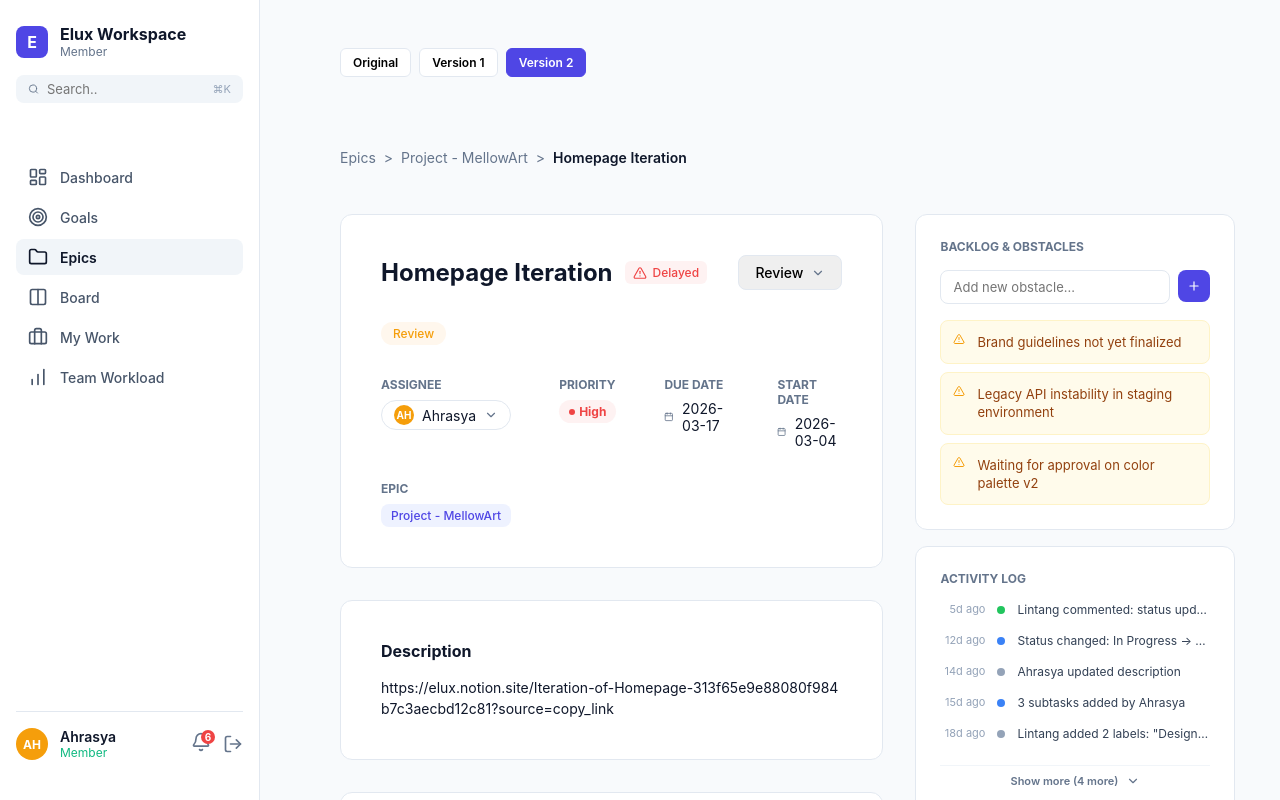
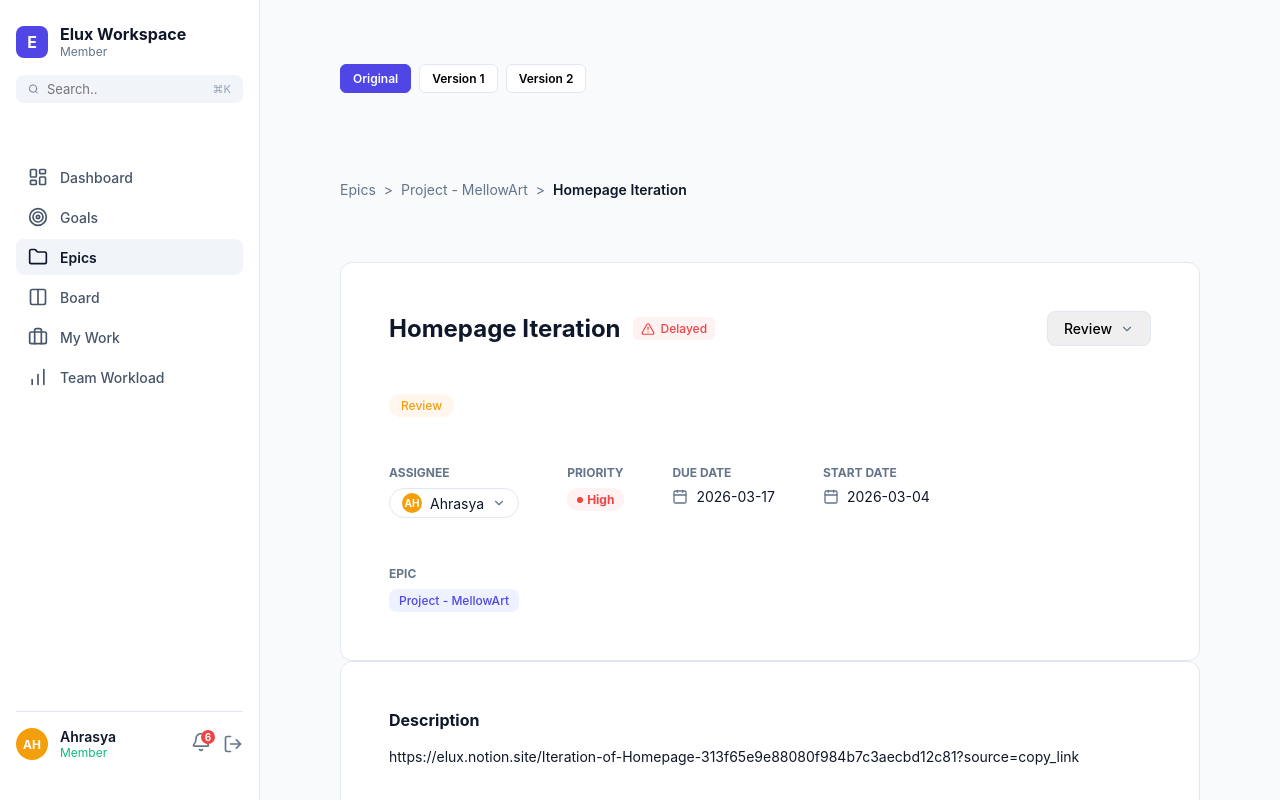
Before and after one commit to ahhrsya/eluxtop, a React (Vite) app: page / in a window 1280 px wide. Built offline with nearby package versions, Linux system fonts and the light colour scheme.

Commit message:
style: apply large gaps only to Original version

```diff
--- a/src/App.tsx
+++ b/src/App.tsx
@@ -17,7 +17,7 @@ import {
 import './index.css';
 
 function App() {
-  const [version, setVersion] = useState<'original' | 'v1' | 'v2'>('v2');
+  const [version, setVersion] = useState<'original' | 'v1' | 'v2'>('original'); // Back to original start
   const [isLogExpanded, setIsLogExpanded] = useState(false);
   const [backlogs, setBacklogs] = useState([
     'Brand guidelines not yet finalized',
@@ -105,7 +105,7 @@ function App() {
       </aside>
 
       {/* Main Content */}
-      <main className="main-content">
+      <main className={`main-content ${version === 'original' ? 'original-layout' : ''}`}>
         <div className="version-switcher">
           <button
             className={`version-btn ${version === 'original' ? 'active' : ''}`}
--- a/src/index.css
+++ b/src/index.css
@@ -176,14 +176,28 @@ body {
 /* Main Content */
 .main-content {
   flex: 1;
-  padding: 48px 80px;
+  padding: 32px; /* Standard padding for V1/V2 */
   display: flex;
   flex-direction: column;
-  gap: 48px;
+  gap: 24px;
   overflow-y: auto;
-  max-width: 1360px; /* Wider but contained */
+}
+
+.original-layout {
+  padding: 64px 80px;
+  gap: 64px;
+  max-width: 1360px;
   margin: 0 auto;
   width: 100%;
+}
+
+.original-layout .card {
+  padding: 48px;
+  gap: 48px;
+}
+
+.original-layout .left-column {
+  gap: 48px;
 }
 
 .breadcrumbs {
@@ -204,7 +218,7 @@ body {
   background-color: var(--bg-card);
   border: 1px solid var(--border-color);
   border-radius: 12px;
-  padding: 40px;
+  padding: 32px; /* Standard internal padding */
   display: flex;
   flex-direction: column;
   gap: 32px;
```
